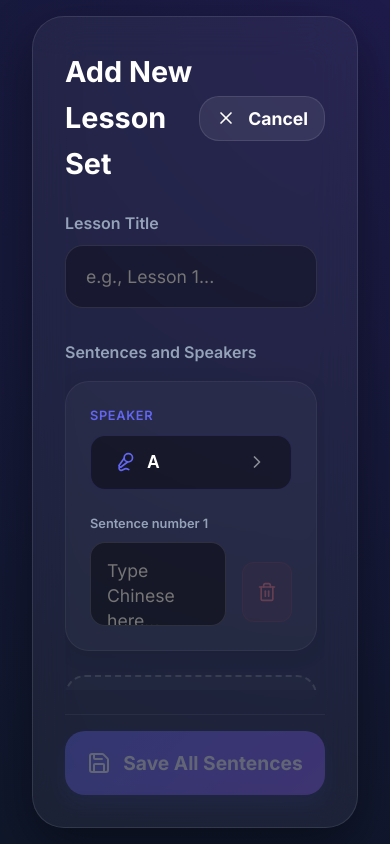
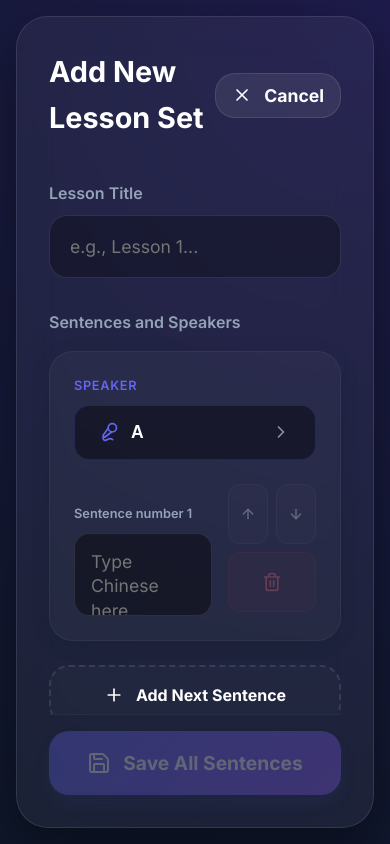
Before and after one commit to ajipitchayapong/speaker, a React (Vite) app: page / in a window 390 px wide. Both pictures are taken after a click on the element "Add New Set". Built offline with nearby package versions, Linux system fonts and the light colour scheme.

Commit message:
feat: implement core Chinese Reader AI application with glassmorphic UI and text-to-speech functionality

```diff
--- a/src/App.jsx
+++ b/src/App.jsx
@@ -1,4 +1,4 @@
-import React, { useState, useEffect, useMemo } from "react";
+import React, { useState, useEffect, useMemo, useRef } from "react";
 import {
   Plus,
   Play,
@@ -15,6 +15,8 @@ import {
   LogOut,
   Download,
   Upload,
+  ArrowUp,
+  ArrowDown,
 } from "lucide-react";
 import { motion, AnimatePresence } from "framer-motion";
 import { supabase } from "./supabaseClient";
@@ -360,31 +362,23 @@ const App = () => {
             exit={{ opacity: 0 }}
             style={{ display: "flex", flexDirection: "column", height: "100%" }}
           >
-            <div
-              style={{
-                display: "flex",
-                justifyContent: "space-between",
-                alignItems: "center",
-                gap: "0.75rem",
-                marginBottom: "1rem",
-              }}
-            >
-              {/* Left Side: Data Management */}
-              <div style={{ display: "flex", gap: "0.75rem" }}>
+            <div className="main-header">
+              {/* Left Side: Data Management (Backup/Import) */}
+              <div className="header-group data-group">
                 <button
                   className="btn btn-secondary"
                   onClick={handleExport}
                   style={{
-                    fontSize: "0.8rem",
-                    padding: "0.5rem 0.75rem",
-                    gap: "0.4rem",
+                    fontSize: "0.85rem",
+                    padding: "0.5rem 1rem",
+                    gap: "0.5rem",
                     minHeight: "auto",
-                    borderRadius: "10px",
+                    borderRadius: "12px",
                     background: "rgba(255,255,255,0.05)",
                   }}
                   title={lang === "th" ? "สำรองข้อมูล" : "Backup"}
                 >
-                  <Download size={14} />
+                  <Download size={16} />
                   <span style={{ fontWeight: 600 }}>
                     {lang === "th" ? "สำรอง" : "Backup"}
                   </span>
@@ -393,16 +387,16 @@ const App = () => {
                   className="btn btn-secondary"
                   onClick={() => document.getElementById("import-input").click()}
                   style={{
-                    fontSize: "0.8rem",
-                    padding: "0.5rem 0.75rem",
-                    gap: "0.4rem",
+                    fontSize: "0.85rem",
+                    padding: "0.5rem 1rem",
+                    gap: "0.5rem",
                     minHeight: "auto",
-                    borderRadius: "10px",
+                    borderRadius: "12px",
                     background: "rgba(255,255,255,0.05)",
                   }}
                   title={lang === "th" ? "นำเข้าข้อมูล" : "Import"}
                 >
-                  <Upload size={14} />
+                  <Upload size={16} />
                   <span style={{ fontWeight: 600 }}>
                     {lang === "th" ? "นำเข้า" : "Import"}
                   </span>
@@ -417,13 +411,7 @@ const App = () => {
               </div>
 
               {/* Right Side: Language & Auth */}
-              <div
-                style={{
-                  display: "flex",
-                  gap: "0.75rem",
-                  alignItems: "center",
-                }}
-              >
+              <div className="header-group user-group">
                 {/* Language Toggle */}
                 <button
                   className="btn btn-secondary"
@@ -672,7 +660,12 @@ const App = () => {
               <div className="sets-grid">
                 {/* Add New Card */}
                 <motion.div
-                  whileHover={{ scale: 1.02 }}
+                  whileHover={{
+                    backgroundColor: "rgba(99, 102, 241, 0.05)",
+                    borderColor: "var(--primary)",
+                    boxShadow: "0 0 20px rgba(99, 102, 241, 0.2)",
+                  }}
+                  transition={{ duration: 0.05, ease: "easeOut" }}
                   whileTap={{ scale: 0.98 }}
                   className="glass-card"
                   style={{
@@ -715,9 +708,11 @@ const App = () => {
                     key={set.id}
                     className="lesson-card glass-card"
                     whileHover={{
-                      scale: 1.02,
-                      backgroundColor: "rgba(255, 255, 255, 0.05)",
-                    }}
+                      backgroundColor: "rgba(99, 102, 241, 0.08)",
+                      borderColor: "var(--primary)",
+                      boxShadow: "0 0 20px rgba(99, 102, 241, 0.2)",
+                    }}
+                    transition={{ duration: 0.05, ease: "easeOut" }}
                     style={{
                       display: "flex",
                       flexDirection: "column",
@@ -725,7 +720,6 @@ const App = () => {
                       minHeight: "220px",
                       padding: "1.75rem",
                       cursor: "pointer",
-                      transition: "background-color 0.2s ease",
                     }}
                     onClick={() => {
                       setCurrentSetId(set.id);
@@ -817,6 +811,7 @@ const App = () => {
             }}
             onSave={handleSaveSet}
             t={t}
+            lang={lang}
           />
         )}
       </AnimatePresence>
@@ -935,7 +930,7 @@ const App = () => {
   );
 };
 
-const Editor = ({ initialData, onSave, onBack, t }) => {
+const Editor = ({ initialData, onSave, onBack, t, lang }) => {
   const [title, setTitle] = useState(initialData?.title || "");
 
   // Parse existing content: "A:text|||B:text"
@@ -953,6 +948,36 @@ const Editor = ({ initialData, onSave, onBack, t }) => {
   );
   const [isSpeakerPickerOpen, setIsSpeakerPickerOpen] = useState(false);
   const [activeSentenceIndex, setActiveSentenceIndex] = useState(null);
+  const [movingIndex, setMovingIndex] = useState(null);
+  const scrollRef = useRef(null);
+
+  useEffect(() => {
+    if (movingIndex !== null && scrollRef.current) {
+      // 30ms is fast enough for "spamming" but long enough for layout
+      const timeoutId = setTimeout(() => {
+        const container = scrollRef.current;
+        const cardElement = container?.querySelector(
+          `[data-index="${movingIndex}"]`,
+        );
+
+        if (cardElement && container) {
+          const containerRect = container.getBoundingClientRect();
+          const cardRect = cardElement.getBoundingClientRect();
+
+          const relativeTop =
+            cardRect.top - containerRect.top + container.scrollTop;
+          const targetScroll =
+            relativeTop - containerRect.height / 2 + cardRect.height / 2;
+
+          container.scrollTo({
+            top: targetScroll,
+            behavior: "smooth",
+          });
+        }
+      }, 30);
+      return () => clearTimeout(timeoutId);
+    }
+  }, [movingIndex]);
 
   const handleAddSentence = () => {
     const lastSpeaker = sentences[sentences.length - 1]?.speaker || "A";
@@ -971,6 +996,21 @@ const Editor = ({ initialData, onSave, onBack, t }) => {
     const newSentences = [...sentences];
     newSentences[index][field] = value;
     setSentences(newSentences);
+  };
+
+  const moveSentence = (index, direction) => {
+    const newIndex = direction === "up" ? index - 1 : index + 1;
+    if (newIndex < 0 || newIndex >= sentences.length) return;
+
+    const newSentences = [...sentences];
+    const temp = newSentences[index];
+    newSentences[index] = newSentences[newIndex];
+    newSentences[newIndex] = temp;
+
+    setMovingIndex(newIndex);
+    setSentences(newSentences);
+
+    setTimeout(() => setMovingIndex(null), 500); // Reduced for better spamming feel
   };
 
   const openSpeakerPicker = (index) => {
@@ -999,10 +1039,10 @@ const Editor = ({ initialData, onSave, onBack, t }) => {
       initial={{ opacity: 0 }}
       animate={{ opacity: 1 }}
       exit={{ opacity: 0 }}
-      className="glass-card"
-      style={{
-        maxWidth: "800px",
-        margin: "0 auto",
+      className="glass-card editor-container"
+      style={{
+        maxWidth: "100%",
+        margin: "0",
         height: "100%",
         display: "flex",
         flexDirection: "column",
@@ -1032,11 +1072,12 @@ const Editor = ({ initialData, onSave, onBack, t }) => {
 
       {/* Scrollable Content Area */}
       <div
+        ref={scrollRef}
         style={{
           flex: 1,
           overflowY: "auto",
-          paddingRight: "0.5rem",
-          marginBottom: "1.5rem",
+          padding: "1rem 1.5rem",
+          margin: "0 -1.5rem 0 -1.5rem",
         }}
         className="custom-scrollbar"
       >
@@ -1080,13 +1121,33 @@ const Editor = ({ initialData, onSave, onBack, t }) => {
               <motion.div
                 layout
                 key={idx}
+                data-index={idx}
                 initial={{ opacity: 0, y: 10 }}
-                animate={{ opacity: 1, y: 0 }}
+                animate={{
+                  opacity: 1,
+                  y: 0,
+                  scale: movingIndex === idx ? 1.02 : 1,
+                  zIndex: movingIndex === idx ? 10 : 1,
+                  borderColor:
+                    movingIndex === idx
+                      ? "rgba(99, 102, 241, 1)"
+                      : "rgba(255, 255, 255, 0.05)",
+                  backgroundColor:
+                    movingIndex === idx
+                      ? "rgba(99, 102, 241, 0.15)"
+                      : "rgba(255, 255, 255, 0.03)",
+                }}
+                transition={{
+                  layout: { type: "spring", stiffness: 500, damping: 40 },
+                  scale: { duration: 0.15, ease: "easeOut" },
+                  borderColor: { duration: 0.15 },
+                  backgroundColor: { duration: 0.15 },
+                }}
                 style={{
                   display: "flex",
                   flexDirection: "column",
                   gap: "1.5rem",
-                  background: "rgba(255,255,255,0.03)",
+                  backgroundColor: "rgba(255,255,255,0.03)",
                   padding: "1.5rem",
                   borderRadius: "24px",
                   border: "1px solid rgba(255, 255, 255, 0.05)",
@@ -1187,23 +1248,68 @@ const Editor = ({ initialData, onSave, onBack, t }) => {
                       }}
                     />
                   </div>
+                  <div
+                    style={{
+                      display: "flex",
+                      flexDirection: "column",
+                      gap: "0.5rem",
+                      marginBottom: "4px",
+                    }}
+                  >
+                    <div style={{ display: "flex", gap: "0.5rem" }}>
                       <button
                         className="btn btn-secondary"
                         style={{
                           padding: "0",
                           borderRadius: "12px",
-                      width: "50px",
+                          width: "40px",
+                          height: "40px",
+                          background: "rgba(255, 255, 255, 0.05)",
+                          border: "1px solid rgba(255, 255, 255, 0.1)",
+                          color: "white",
+                        }}
+                        onClick={() => moveSentence(idx, "up")}
+                        disabled={idx === 0}
+                        title={lang === "th" ? "เลื่อนขึ้น" : "Move Up"}
+                      >
+                        <ArrowUp size={16} />
+                      </button>
+                      <button
+                        className="btn btn-secondary"
+                        style={{
+                          padding: "0",
+                          borderRadius: "12px",
+                          width: "40px",
+                          height: "40px",
+                          background: "rgba(255, 255, 255, 0.05)",
+                          border: "1px solid rgba(255, 255, 255, 0.1)",
+                          color: "white",
+                        }}
+                        onClick={() => moveSentence(idx, "down")}
+                        disabled={idx === sentences.length - 1}
+                        title={lang === "th" ? "เลื่อนลง" : "Move Down"}
+                      >
+                        <ArrowDown size={16} />
+                      </button>
+                    </div>
+                    <button
+                      className="btn btn-secondary"
+                      style={{
+                        padding: "0",
+                        borderRadius: "12px",
+                        width: "100%",
                         height: "50px",
                         background: "rgba(239, 68, 68, 0.1)",
                         border: "1px solid rgba(239, 68, 68, 0.2)",
                         color: "#f87171",
-                      marginBottom: "4px",
                       }}
                       onClick={() => handleRemoveSentence(idx)}
                       disabled={sentences.length === 1}
+                      title={lang === "th" ? "ลบ" : "Delete"}
                     >
                       <Trash2 size={20} />
                     </button>
+                  </div>
                 </div>
               </motion.div>
             ))}
--- a/src/index.css
+++ b/src/index.css
@@ -47,6 +47,58 @@ body {
   display: flex;
   flex-direction: column;
   overflow: hidden;
+}
+
+@media (max-width: 600px) {
+  .container {
+    padding: 1rem !important;
+  }
+}
+
+.main-header {
+  display: flex;
+  justify-content: space-between;
+  align-items: center;
+  gap: 0.75rem;
+  margin-bottom: 1.5rem;
+}
+
+.header-group {
+  display: flex;
+  gap: 0.75rem;
+  align-items: center;
+}
+
+@media (max-width: 600px) {
+  .main-header {
+    flex-direction: column-reverse;
+    gap: 0.75rem;
+    align-items: stretch;
+  }
+
+  .header-group {
+    width: 100%;
+    display: flex;
+    gap: 0.75rem;
+  }
+
+  /* Row 2: Backup & Import - Split 50/50 */
+  .data-group > button {
+    flex: 1;
+    justify-content: center;
+  }
+
+  /* Row 1: Language (Hug) & Login/User (Fill) */
+  .user-group > button:first-child {
+    flex: 0 1 auto; /* Hug content */
+    white-space: nowrap;
+  }
+
+  .user-group > button:nth-child(2),
+  .user-group > div {
+    flex: 1; /* Fill remaining space */
+    justify-content: center;
+  }
 }
 
 /* Glass UI Elements */
```
Lines whose indentation alone changed are shown as unchanged.
